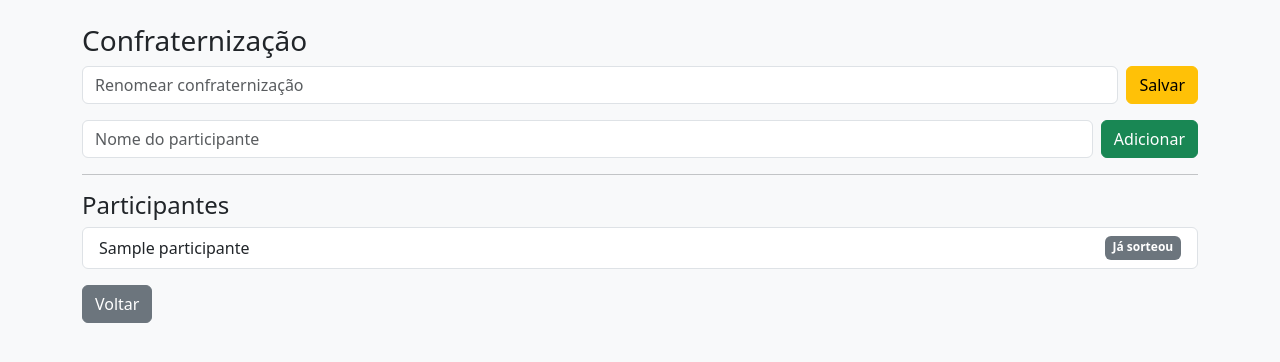
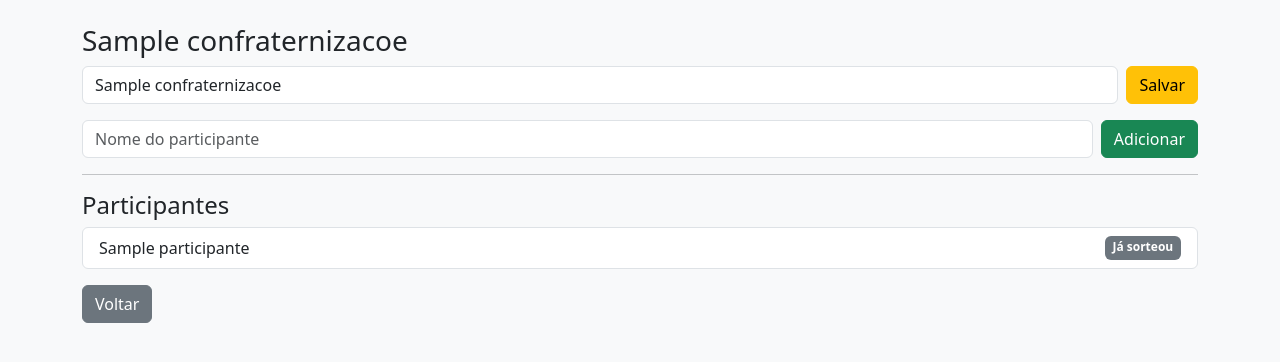
Before and after one commit to leonardoscosta98/amigo-oculto, a Flask app: page /c/1 in a window 1280 px wide. Shown: the part 56-418 px from the top of the page. Run offline with Flask 3, Linux system fonts and the light colour scheme; a database or web service that is not in the repository returns one stand-in record (values such as "Sample title"); some libraries are stand-ins or nearby versions.

Commit message:
Update confraternizacao.html

```diff
--- a/templates/confraternizacao.html
+++ b/templates/confraternizacao.html
@@ -1,10 +1,10 @@
 {% extends "base.html" %}
 {% block content %}
 
-<h3>Confraternização</h3>
+<h3>{{ conf.nome }}</h3>
 
 <form method="POST" action="/c/{{cid}}/editar" class="d-flex gap-2 mb-3">
-    <input name="nome" class="form-control" placeholder="Renomear confraternização">
+    <input name="nome" class="form-control" placeholder="Renomear confraternização" value="{{ conf.nome }}">
     <button class="btn btn-warning">Salvar</button>
 </form>
 
```
